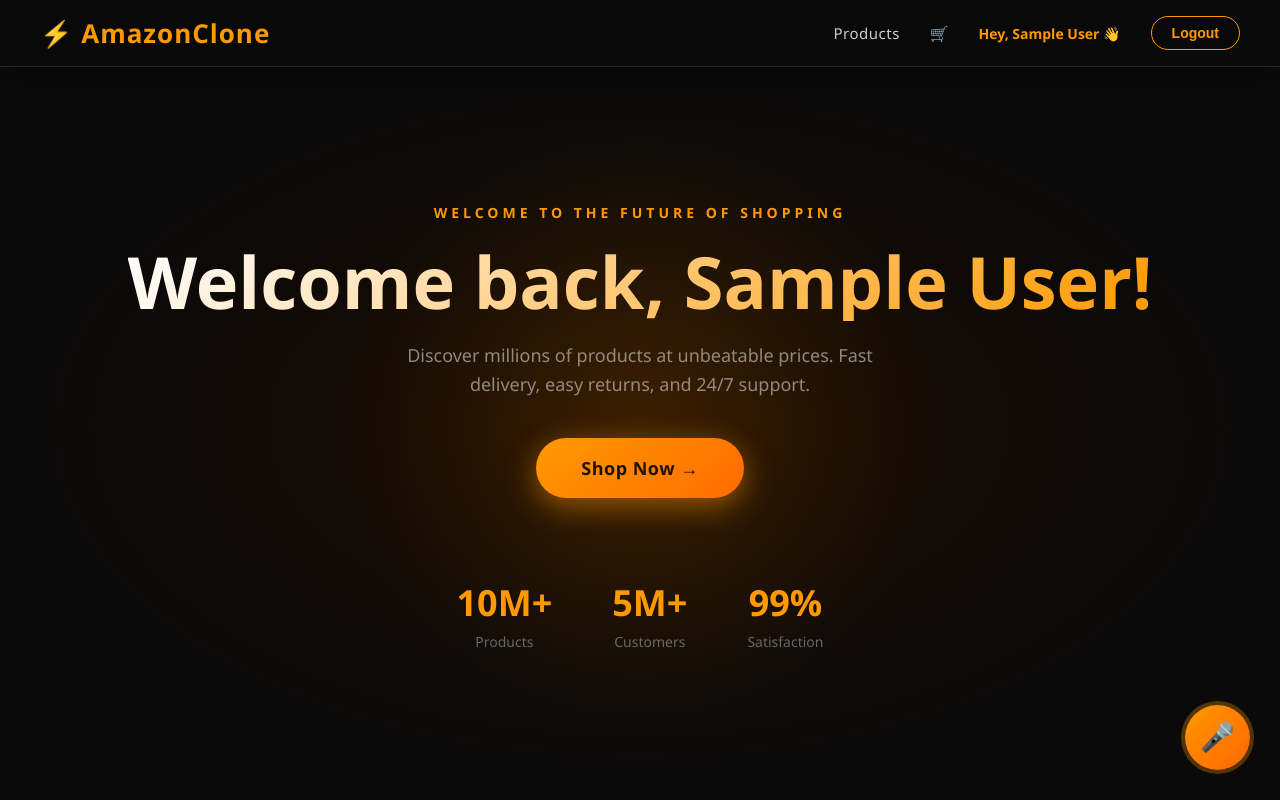
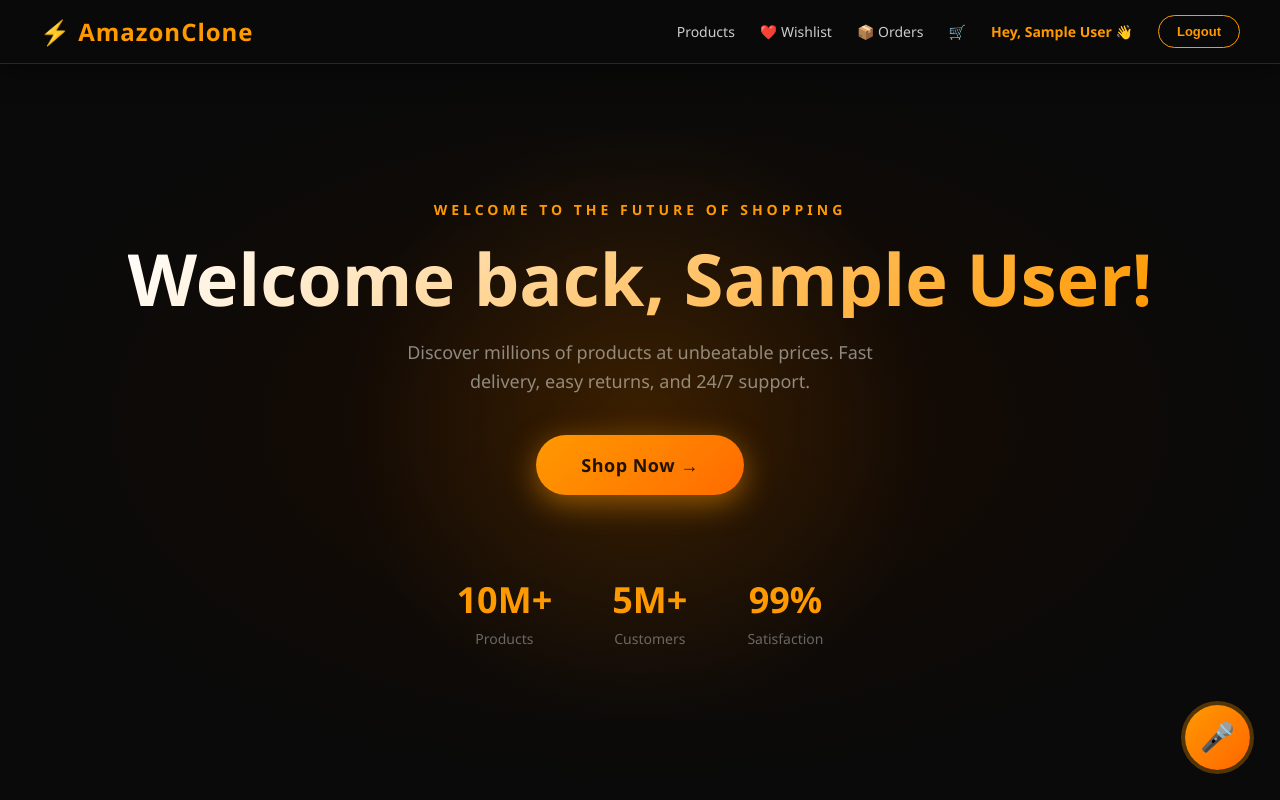
Before and after one commit to AviSingh6451/amazon-clone, a React (Vite) app in the folder client/: page / in a window 1280 px wide. Shown: the top 800 px of the page. Built offline with nearby package versions, Linux system fonts and the light colour scheme; sample sign-in values are in the browser's storage.

Commit message:
Navbar updated with wishlist and orders links

```diff
--- a/client/src/components/Navbar.jsx
+++ b/client/src/components/Navbar.jsx
@@ -30,13 +30,13 @@ function Navbar() {
       {/* Logo */}
       <Link to="/" style={{
         color: '#f90',
-        fontSize: '26px',
+        fontSize: '24px',
         textDecoration: 'none',
         fontWeight: '800',
         letterSpacing: '1px',
         display: 'flex',
         alignItems: 'center',
-        gap: '10px'
+        gap: '8px'
       }}>
         ⚡ AmazonClone
       </Link>
@@ -44,15 +44,14 @@ function Navbar() {
       {/* Nav Links */}
       <div style={{
         display: 'flex',
-        gap: '30px',
+        gap: '25px',
         alignItems: 'center'
       }}>
         <Link to="/products" style={{
           color: '#ccc',
           textDecoration: 'none',
-          fontSize: '15px',
-          fontWeight: '500',
-          letterSpacing: '0.5px'
+          fontSize: '14px',
+          fontWeight: '500'
         }}
           onMouseOver={e => e.target.style.color = '#f90'}
           onMouseOut={e => e.target.style.color = '#ccc'}
@@ -61,10 +60,35 @@ function Navbar() {
         </Link>
 
         {user && (
+          <>
+            <Link to="/wishlist" style={{
+              color: '#ccc',
+              textDecoration: 'none',
+              fontSize: '14px',
+              fontWeight: '500'
+            }}
+              onMouseOver={e => e.target.style.color = '#f90'}
+              onMouseOut={e => e.target.style.color = '#ccc'}
+            >
+              ❤️ Wishlist
+            </Link>
+
+            <Link to="/orders" style={{
+              color: '#ccc',
+              textDecoration: 'none',
+              fontSize: '14px',
+              fontWeight: '500'
+            }}
+              onMouseOver={e => e.target.style.color = '#f90'}
+              onMouseOut={e => e.target.style.color = '#ccc'}
+            >
+              📦 Orders
+            </Link>
+
             <Link to="/cart" style={{
               color: '#ccc',
               textDecoration: 'none',
-            fontSize: '15px',
+              fontSize: '14px',
               fontWeight: '500',
               display: 'flex',
               alignItems: 'center',
@@ -79,18 +103,19 @@ function Navbar() {
                   backgroundColor: '#f90',
                   color: 'black',
                   borderRadius: '50%',
-                width: '22px',
-                height: '22px',
+                  width: '20px',
+                  height: '20px',
                   display: 'flex',
                   alignItems: 'center',
                   justifyContent: 'center',
-                fontSize: '12px',
+                  fontSize: '11px',
                   fontWeight: '800'
                 }}>
                   {cartCount}
                 </span>
               )}
             </Link>
+          </>
         )}
 
         {user ? (
@@ -108,10 +133,10 @@ function Navbar() {
                 background: 'transparent',
                 border: '1px solid #f90',
                 color: '#f90',
-                padding: '8px 20px',
+                padding: '8px 18px',
                 borderRadius: '25px',
                 cursor: 'pointer',
-                fontSize: '14px',
+                fontSize: '13px',
                 fontWeight: '600'
               }}
             >
@@ -123,18 +148,18 @@ function Navbar() {
             <Link to="/login" style={{
               color: '#ccc',
               textDecoration: 'none',
-              fontSize: '15px'
+              fontSize: '14px'
             }}>
               Login
             </Link>
             <Link to="/signup" style={{
               background: 'linear-gradient(135deg, #f90, #ff6600)',
               color: 'black',
-              padding: '10px 24px',
+              padding: '10px 22px',
               borderRadius: '25px',
               textDecoration: 'none',
               fontWeight: '700',
-              fontSize: '14px',
+              fontSize: '13px',
               boxShadow: '0 4px 15px rgba(255, 153, 0, 0.4)'
             }}>
               Sign Up
--- a/client/src/pages/Checkout.jsx
+++ b/client/src/pages/Checkout.jsx
@@ -29,9 +29,23 @@ function Checkout() {
       return
     }
     setLoading(true)
-    await clearCart()
-    setLoading(false)
-    setOrderPlaced(true)
+    try {
+      await axios.post(
+        'http://localhost:5000/api/orders/place',
+        {
+          items: cart.items,
+          totalAmount: total,
+          address
+        },
+        { headers: { Authorization: `Bearer ${token}` } }
+      )
+      await clearCart()
+      setOrderPlaced(true)
+    } catch (error) {
+      console.log(error)
+    } finally {
+      setLoading(false)
+    }
   }
 
   if (orderPlaced) {
```
Lines whose indentation alone changed are shown as unchanged.
